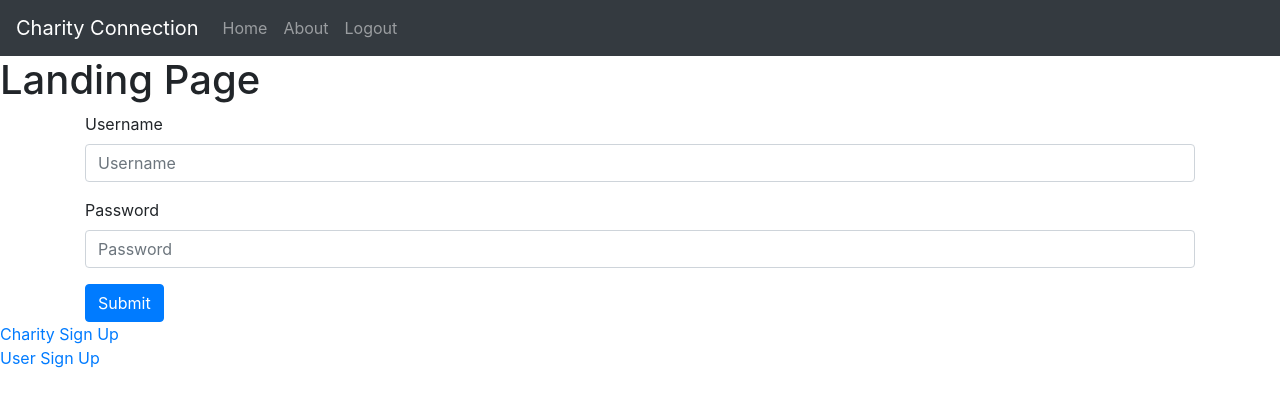
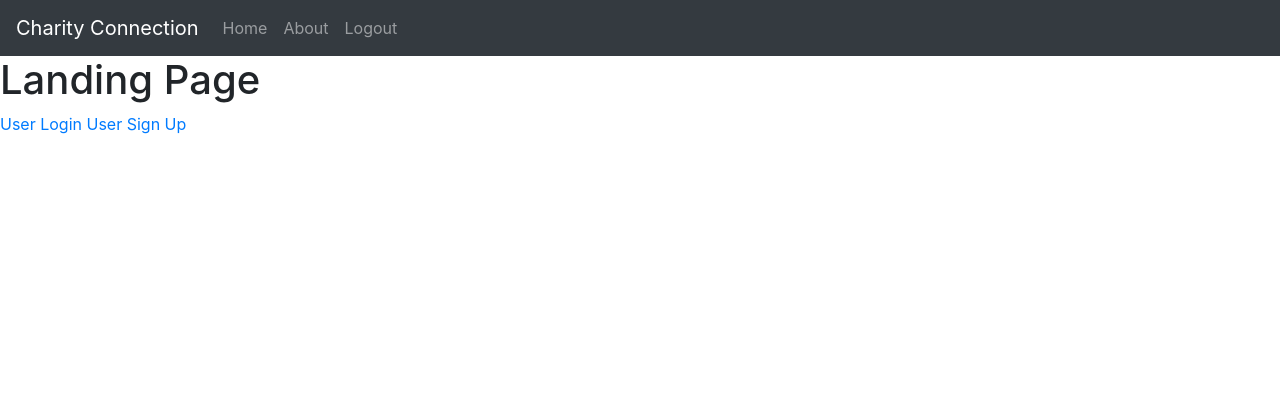
Before and after one commit to ravenusmc/capstone, a PHP site: page / in a window 1280 px wide. Shown: the top 407 px of the page. Run offline with PHP 8.4, Linux system fonts and the light colour scheme; the visitor is signed in with stand-in values (Sample User, id 1); some libraries are stand-ins or nearby versions.

Commit message:
rearranged landing page and login/signup pages

```diff
--- a/index.php
+++ b/index.php
@@ -1,76 +1,6 @@
-<?php
-
-  // Start the session
-  session_start();
-
-  //Pulling in the databases
-  require('./model/database.php');
-  require('./model/users.php');
-
-  //Setting up a global database variable
-  global $db;
-
-  $message = "";
-
-  if($_SERVER["REQUEST_METHOD"] == "POST"){
-
-    $username = filter_input(INPUT_POST, 'username');
-    $password = filter_input(INPUT_POST, 'password');
-
-    //Getting the password from the database
-    $query = "SELECT * FROM users
-              WHERE username = :username";
-    $statement = $db->prepare($query);
-    $statement->bindValue(':username', $username);
-    $statement->execute();
-    $user = $statement->fetch();
-    //Setting the user_table variable to store the passwrod for the verify function
-    $user_table_password = $user['password'];
-    //Verifing the password from the database.
-    $valid_password = password_verify($password, $user_table_password);
-
-    if ($valid_password) {
-      $user = get_one_user($username, $user_table_password);
-      $_SESSION["username"] = $username;
-      $_SESSION["user_id"] = $user['user_id'];
-      header("location: charity/index.php");
-      exit();
-    }else {
-      $message = '<label>Password is Wrong!</label>';
-    }
-
-  }//Closing main conditional statement
-
-?>
-
 <?php include 'view/header.php'; ?>
 <h1>Landing Page</h1>
 
-<?php
-  if (isset($message)){
-    echo $message;
-  }
-?>
 
-<div class='container'>
-
-  <form method="post">
-    <div class="form-group">
-      <label for="exampleInputEmail1">Username</label>
-      <input type="text" name='username' class="form-control" id="exampleInputEmail1" aria-describedby="emailHelp" placeholder="Username">
-    </div>
-    <div class="form-group">
-      <label for="exampleInputPassword1">Password</label>
-      <input type="password" name='password' class="form-control" id="exampleInputPassword1" placeholder="Password">
-    </div>
-    <button type="submit" class="btn btn-primary">Submit</button>
-  </form>
-
-</div>
-
-
-
-
-<a href="charity_signup.php">Charity Sign Up</a>
-<br>
-<a href='user_signup.php'>User Sign Up</a>
+<a href='admin/login.php'>User Login</a>
+<a href='admin/user_signup.php'>User Sign Up</a>
--- a/view/header.php
+++ b/view/header.php
@@ -20,13 +20,14 @@
 </head>
 <body>
 
+
 <nav class="navbar navbar-expand-lg navbar-dark bg-dark">
   <a class="navbar-brand" href="#">Charity Connection</a>
   <button class="navbar-toggler" type="button" data-toggle="collapse" data-target="#navbarSupportedContent" aria-controls="navbarSupportedContent" aria-expanded="false" aria-label="Toggle navigation">
     <span class="navbar-toggler-icon"></span>
   </button>
-
   <div class="collapse navbar-collapse" id="navbarSupportedContent">
+    <?php if (isset($name)): ?>
       <ul class="navbar-nav mr-auto">
         <li class="nav-item">
           <a class="nav-link nav_bar_link" href="../charity">Home</a>
@@ -43,5 +44,6 @@
           <a class="nav-link nav_bar_link" href="../charity/logout.php">Logout</a>
         </li>
       </ul>
+    <?php endif; ?>
   </div>
 </nav>
```
Also changed, not shown: admin/about.php (+7 -2 lines), admin/login.php (added, +67 -0 lines), admin/user_signup.php (renamed from user_signup.php, +4 -3 lines). Lines whose indentation alone changed are shown as unchanged.
